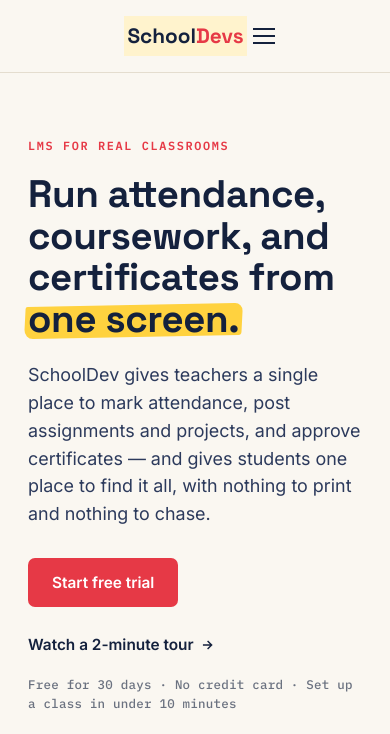
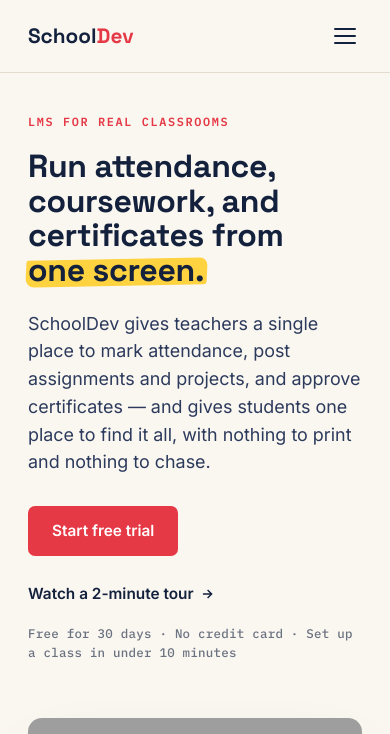
Before and after one commit to wonderlandtech/lms, a Flask app: page / in a window 390 px wide. Shown: the top 734 px of the page. Run offline with Flask 3, Linux system fonts and the light colour scheme; grey boxes are pictures that could not be loaded.

Commit message:
Update home.html

```diff
--- a/templates/home.html
+++ b/templates/home.html
@@ -3,10 +3,9 @@
 <head>
 <meta charset="UTF-8">
 <meta name="viewport" content="width=device-width, initial-scale=1.0">
-<title>SchoolDev — The LMS for real classroom</title>
+<title>SchoolDev — The LMS for real classrooms</title>
 <link rel="preconnect" href="https://fonts.googleapis.com">
 <link rel="preconnect" href="https://fonts.gstatic.com" crossorigin>
-<link href="https://cdn.jsdelivr.net/npm/bootstrap@5.3.3/dist/css/bootstrap.min.css" rel="stylesheet">
 <link href="https://fonts.googleapis.com/css2?family=Space+Grotesk:wght@500;600;700&family=Inter:wght@400;500;600;700&family=IBM+Plex+Mono:wght@500;600&display=swap" rel="stylesheet">
 <style>
 
@@ -129,13 +128,46 @@
   .nav-cta{ display:flex; align-items:center; gap:18px; }
   .nav-login{ font-size:0.93rem; font-weight:600; color:var(--ink-soft); }
   .nav-login:hover{ color:var(--marker); }
-  @media (max-width:860px){ .nav-login{ display:none; } }
-  .nav-toggle{ display:none; background:none; border:none; cursor:pointer; padding:6px; }
-  .nav-toggle span{ display:block; width:22px; height:2px; background:var(--ink); margin:5px 0; }
 
-  @media (max-width: 860px){
+  .nav-toggle{
+    display:none; background:none; border:none; cursor:pointer;
+    padding:6px; border-radius:6px; transition:background .15s; margin-left:8px;
+  }
+  .nav-toggle:hover{ background:rgba(20,33,61,0.07); }
+  .nav-toggle span{
+    display:block; width:22px; height:2px; background:var(--ink);
+    border-radius:2px; transition:transform .24s, opacity .24s;
+    transform-origin:center;
+  }
+  .nav-toggle span:nth-child(2){ margin:5px 0; }
+  .nav-toggle.open span:nth-child(1){ transform:translateY(7px) rotate(45deg); }
+  .nav-toggle.open span:nth-child(2){ opacity:0; transform:scaleX(0); }
+  .nav-toggle.open span:nth-child(3){ transform:translateY(-7px) rotate(-45deg); }
+
+  .mobile-drawer{
+    display:none; position:absolute; top:100%; left:0; right:0;
+    background:rgba(250,247,241,0.98); backdrop-filter:blur(10px);
+    border-bottom:1px solid var(--line);
+    padding:20px 28px 28px; flex-direction:column; gap:0; z-index:49;
+  }
+  .mobile-drawer.open{ display:flex; }
+  .mobile-drawer a{
+    font-size:1rem; font-weight:500; color:var(--ink-soft);
+    padding:12px 0; border-bottom:1px solid var(--line);
+  }
+  .mobile-drawer a:hover{ color:var(--marker); }
+  .mobile-drawer .btn{ width:100%; justify-content:center; margin-top:16px; border-bottom:none; }
+  .mobile-drawer .m-login{
+    font-size:1rem; font-weight:600; color:var(--ink-soft);
+    padding:12px 0; border-bottom:1px solid var(--line);
+  }
+  .mobile-drawer .m-login:hover{ color:var(--marker); }
+
+  @media (max-width:860px){
     .nav-links{ display:none; }
-    .nav-toggle{ display:block; }
+    .nav-login{ display:none; }
+    .nav-cta .btn{ display:none; }
+    .nav-toggle{ display:flex; flex-direction:column; }
   }
 
   /* ---------- Hero ---------- */
@@ -187,9 +219,15 @@
   .dash-due-row .when{ font-family:var(--font-mono); font-size:0.68rem; color:#9DB3E0; }
 
   @media (max-width: 960px){
-    .hero-grid{ grid-template-columns:1fr; gap:48px; }
+    .hero-grid{ grid-template-columns:1fr; gap:56px; }
     .hero h1{ font-size:2.4rem; }
-    .dash-card{ right:14px; bottom:-30px; width:230px; }
+    .dash-card{ right:0; bottom:-28px; width:220px; }
+    .hero-visual{ padding-bottom:40px; }
+  }
+  @media (max-width:540px){
+    .hero{ padding:40px 0 24px; }
+    .hero h1{ font-size:2rem; }
+    .dash-card{ position:relative; right:auto; bottom:auto; width:100%; margin-top:16px; border-radius:10px; }
   }
 
   /* ---------- Trust strip ---------- */
@@ -289,6 +327,11 @@
 
   @media (max-width:760px){
     .foot-top{ grid-template-columns:1fr 1fr; row-gap:32px; }
+    .foot-brand{ grid-column:1 / -1; }
+  }
+  @media (max-width:480px){
+    .foot-top{ grid-template-columns:1fr; }
+    .foot-bottom{ flex-direction:column; gap:8px; }
   }
 
   /* ---------- Reveal on scroll ---------- */
@@ -301,46 +344,32 @@
 </head>
 <body>
 
-  <nav class="nav">
+  <nav class="nav" style="position:sticky;top:0;z-index:50;">
     <div class="wrap">
       <a href="#top" class="brand">
-        <span class="mark">School<span>Devs</span></span>
+        <span class="mark">School<span>Dev</span></span>
+
       </a>
       <div class="nav-links">
         <a href="#features">Features</a>
         <a href="#stats">Why schools switch</a>
         <a href="#testimonial">Reviews</a>
-         <div class="dropdown">
-        <button class="btn btn-primary dropdown-toggle" type="button"
-                id="candidateProfileDropdown"
-                data-bs-toggle="dropdown"
-                aria-expanded="false">
-            Candidate Profile
-        </button>
-
-        <ul class="dropdown-menu dropdown-menu-end" aria-labelledby="candidateProfileDropdown">
-            <li>
-                <a class="dropdown-item" href="{{ url_for('auth.login') }}">
-                    <i class="bi bi-box-arrow-in-right me-2"></i> Login
-                </a>
-            </li>
-            <li>
-                <a class="dropdown-item" href="{{ url_for('auth.register') }}">
-                    <i class="bi bi-person-plus me-2"></i> Register
-                </a>
-            </li>
-        </ul>
-    </div>
-
       </div>
       <div class="nav-cta">
-
-    <button class="nav-toggle" id="navToggle" aria-label="Toggle menu" style='margin-right:-15px'>
-        <span></span>
-        <span></span>
-        <span></span>
-    </button>
-</div>
+        <a href="{{ url_for('auth.login') }}" class="nav-login">Log in</a>
+        <a href="{{ url_for('auth.register') }}" class="btn btn-primary">Start free trial</a>
+        <button class="nav-toggle" id="navToggle" aria-label="Open menu" aria-expanded="false" aria-controls="mobileDrawer">
+          <span></span><span></span><span></span>
+        </button>
+      </div>
+    </div>
+    <!-- Mobile drawer -->
+    <div class="mobile-drawer" id="mobileDrawer">
+      <a href="#features">Features</a>
+      <a href="#stats">Why schools switch</a>
+      <a href="#testimonial">Reviews</a>
+      <a href="{{ url_for('auth.login') }}" class="m-login">Log in</a>
+      <a href="{{ url_for('auth.register') }}" class="btn btn-primary">Start free trial</a>
     </div>
   </nav>
 
```
